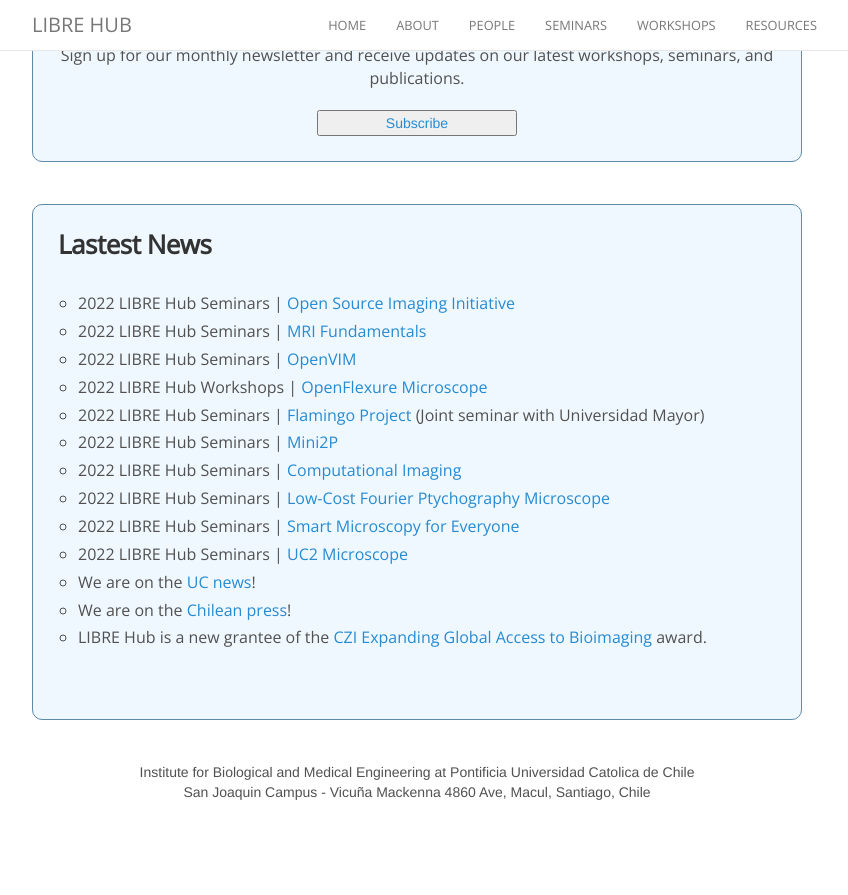
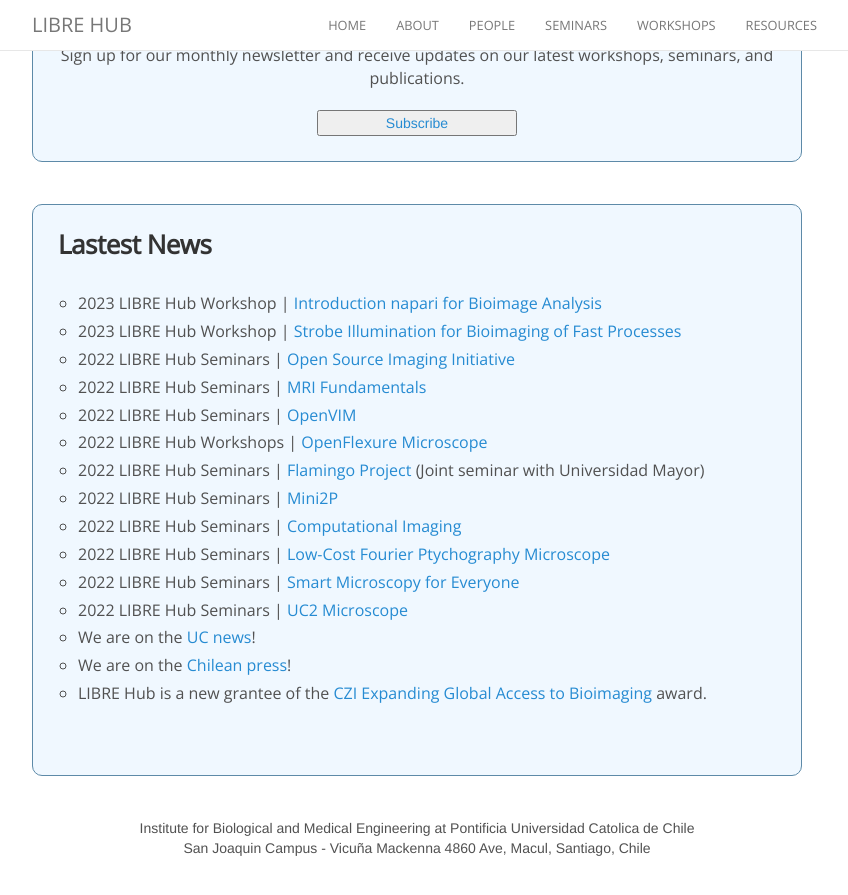
Before and after one commit to LIBREhub/LIBREhub.github.io, a Jekyll site: the page built from index.html, in a window 1280 px wide and 900 px high, scrolled down 786 px. Shown: the top 895 px of the window, without its empty margins (223-1071 px from the left). Built offline with Jekyll 4.4.1, drawn with Linux system fonts in a browser that asks for light colours; nearby versions of some CDN libraries; before the commit the page ends 1630 px from its top, so only the background shows below that.

Commit message:
Update news and workshop section

```diff
--- a/_data/news.yml
+++ b/_data/news.yml
@@ -1,3 +1,9 @@
+- date: 2022-08-07
+  details: 2023 LIBRE Hub Workshop | <a href="https://librehub.github.io/napari-LatAm-workshop-2023/intro.html" target="_blank">Introduction napari for Bioimage Analysis</a>
+
+- date: 2022-07-24
+  details: 2023 LIBRE Hub Workshop | <a href="https://librehub.github.io/2023/07/21/strobeillum-ws.html" target="_blank">Strobe Illumination for Bioimaging of Fast Processes</a>
+
 - date: 2022-12-12
   details: 2022 LIBRE Hub Seminars | <a href="https://youtu.be/5vRhLVZTxKI" target="_blank">Open Source Imaging Initiative</a>
 
```
Also changed, not shown: _posts/2023-06-01-napari-ws.md (deleted, +0 -24 lines), _posts/2023-06-02-strobeillum-ws.md (deleted, +0 -32 lines).
